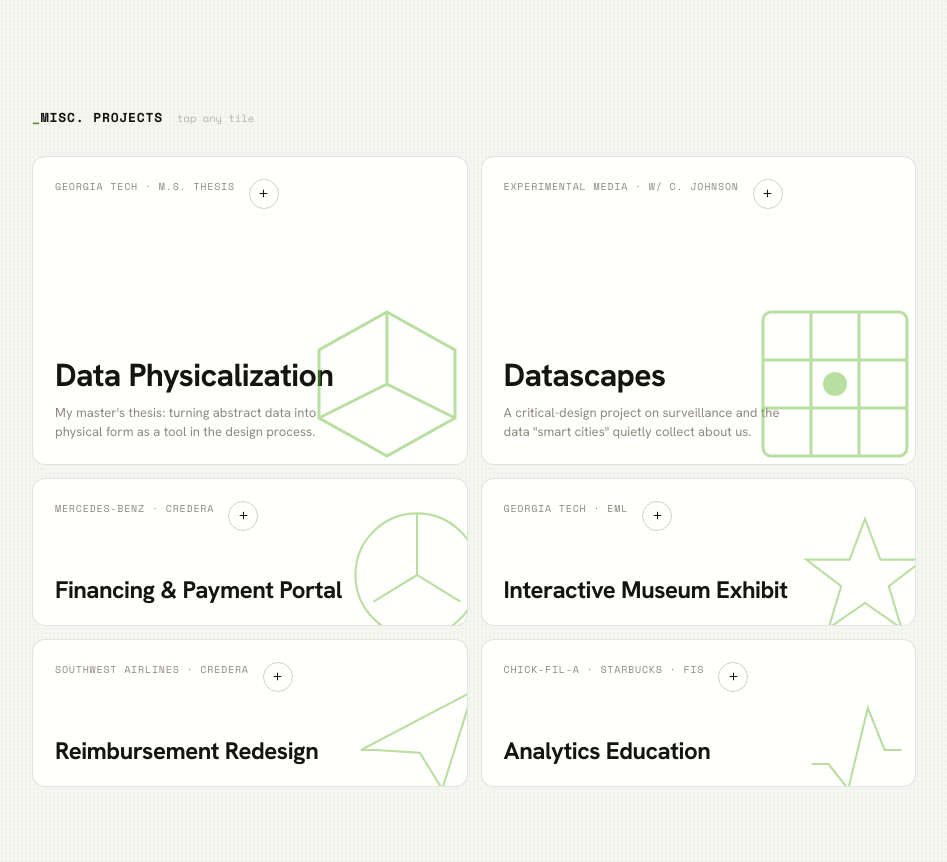
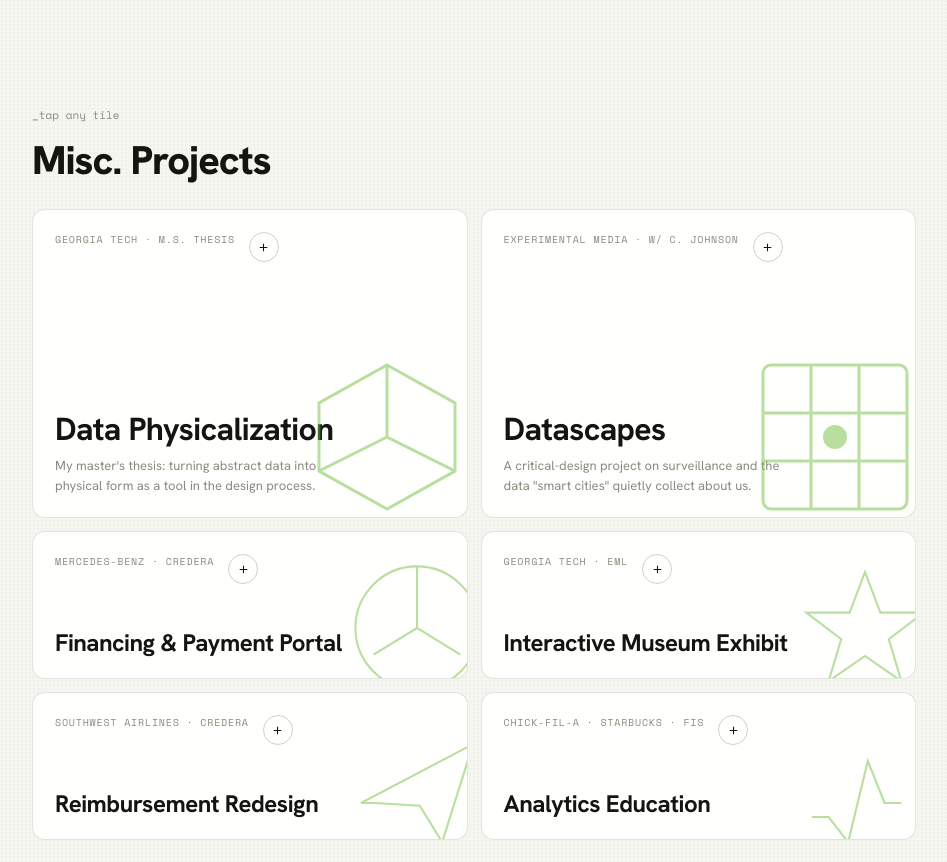
Before and after one commit to bruno-berry/bruno-berry.github.io, a plain HTML site: page home.html in a window 1280 px wide. Shown: the part 2109-2971 px from the top of the page, without its empty margins (300-1247 px from the left). Drawn offline with nearby package versions, Linux system fonts and the light colour scheme.

Commit message:
Restyle Misc header to match project titles; drop kudos heading
- Misc. Projects header now uses the key-project eyebrow + title
  structure (_tap any tile over a bold "Misc. Projects"), replacing
  the old mono subhead. Removes the unused .subhead styles.
- Remove the "Kind words" heading from the kudos section; it now
  goes straight from the _kudos eyebrow to the intro line.

Co-Authored-By: Claude Opus 4.8 <noreply@anthropic.com>

```diff
--- a/home.html
+++ b/home.html
@@ -114,9 +114,9 @@
       </div>
 
       <!-- MISC / BENTO -->
-      <div class="subhead" id="misc">
-        <h3>Misc. Projects</h3>
-        <span class="hint">tap any tile</span>
+      <div class="misc-head" id="misc">
+        <div class="keyproj__meta"><span>tap any tile</span></div>
+        <h3 class="keyproj__title">Misc. Projects</h3>
       </div>
       <div class="bento">
         <button class="tile tile--feature" data-modal="masters" aria-haspopup="dialog">
@@ -166,7 +166,6 @@
     <!-- TESTIMONIALS -->
     <section class="section tms" id="testimonials" data-spy="testimonials">
       <span class="sectlabel">kudos</span>
-      <h2 class="tms__head">Kind words</h2>
       <p class="tms__lead">A few notes from the teammates, leads, and partners I've worked alongside — across AT&amp;T, CenterPoint Energy, and beyond.</p>
 
       <div class="tms__grid">
--- a/styles.css
+++ b/styles.css
@@ -179,10 +179,9 @@ button{ font-family:inherit; cursor:pointer; border:none; background:none; color
 /* ============================================================
    MISC PROJECTS — bento (open modals)
    ============================================================ */
-.subhead{ display:flex; align-items:baseline; gap:14px; margin:clamp(64px,9vw,110px) 0 28px; }
-.subhead h3{ font-family:var(--mono); font-size:13px; letter-spacing:0.06em; text-transform:uppercase; color:var(--ink); }
-.subhead h3::before{ content:'_'; color:var(--accent-deep); }
-.subhead .hint{ font-family:var(--mono); font-size:10.5px; color:var(--ink-4); }
+/* misc header — matches the key-project eyebrow + title structure */
+.misc-head{ margin:clamp(64px,9vw,110px) 0 28px; }
+.misc-head .keyproj__title{ margin-bottom:0; }
 
 .bento{ display:grid; grid-template-columns:repeat(4,1fr); grid-auto-rows:148px; gap:13px; }
 .tile{
```
